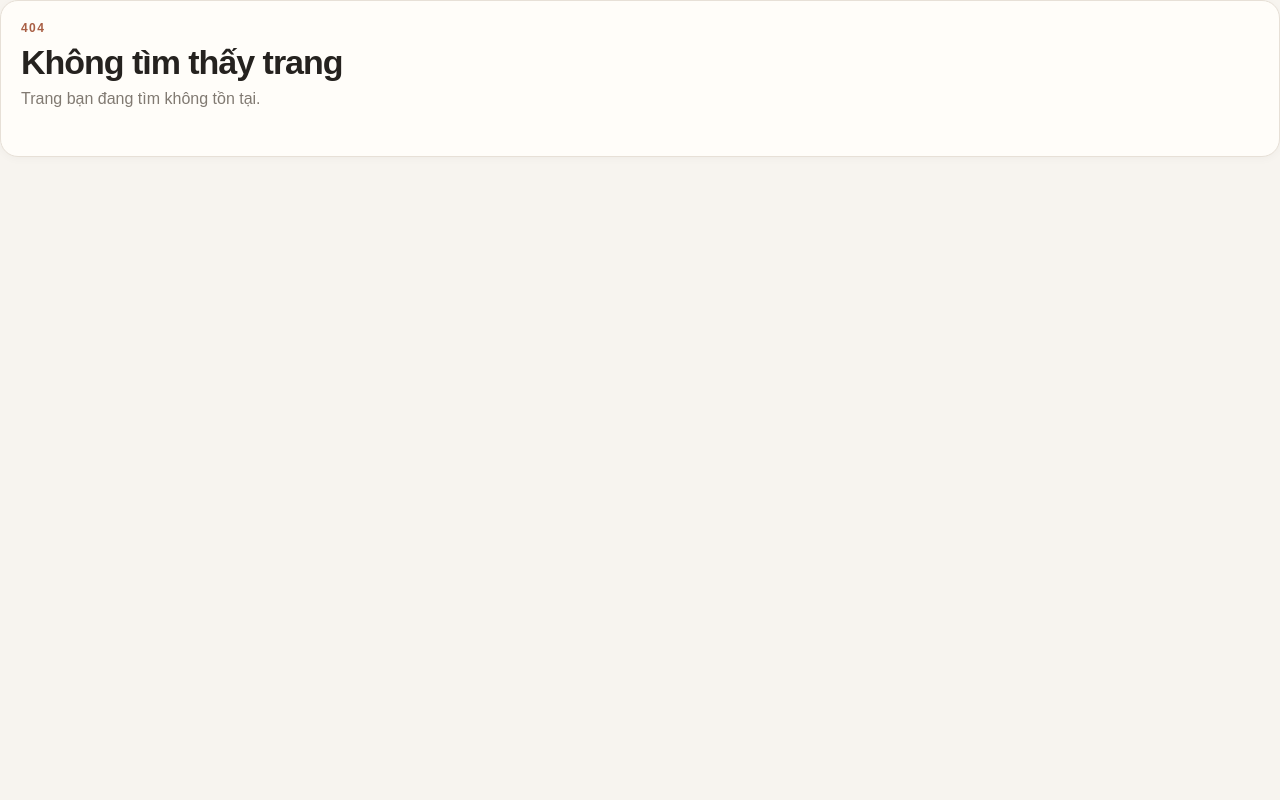
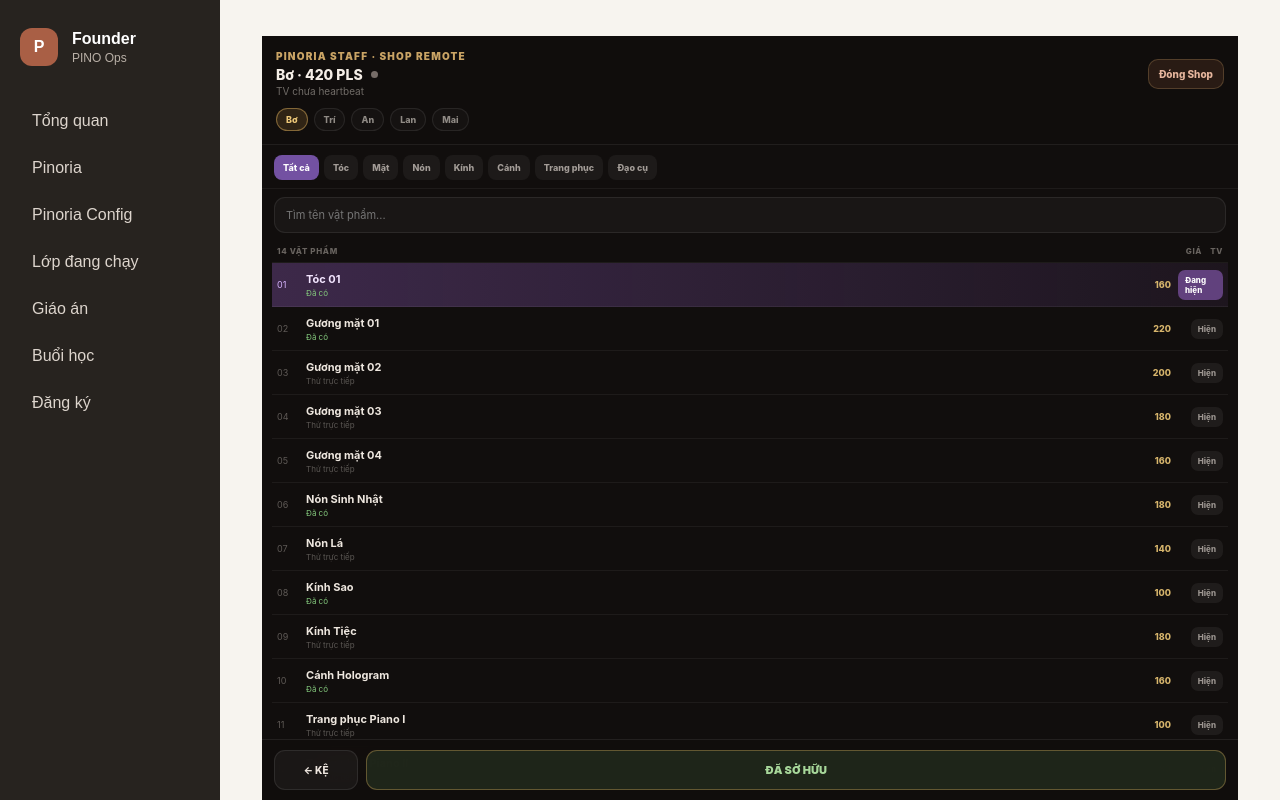
Before and after one commit to vmtct/pino-team-os, a Next.js app: page /founder/pinoria/shop in a window 1280 px wide. Before the commit this address had no page. Shown: the top 800 px of the page. Built offline with nearby package versions, Linux system fonts and the light colour scheme; no server answers.

Commit message:
Add Pinoria shop staff route

```diff
--- /dev/null
+++ b/app/founder/pinoria/shop/page.tsx
@@ -0,0 +1,5 @@
+import { ShopRemote } from "./shop-remote";
+
+export default function PinoriaShopRemotePage() {
+  return <ShopRemote />;
+}
```
